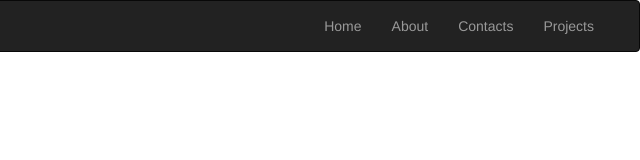
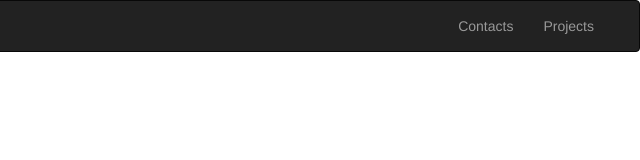
Before and after one commit to vvaleron/my-personal-site, a website: page app/index.html in a window 1280 px wide. Shown: the full height of the page, 640-1280 px from the left. Drawn offline with Linux system fonts and the light colour scheme.

Commit message:
hide about and home pages

```diff
--- a/app/components/app-container/container-controller.js
+++ b/app/components/app-container/container-controller.js
@@ -1,7 +1,7 @@
 appContainer.
 controller('container-controller', ['$scope', function($scope) {
   		console.log("app-container-controller", this);
-  		$scope.game = ["Home", "About", "Contacts", "Projects"];
+  		$scope.topNavBar = [/*"Home", "About",*/ "Contacts", "Projects"];
   }])
 
   // appContainer.
--- a/app/index.html
+++ b/app/index.html
@@ -34,7 +34,7 @@
 
             <div class="collapse navbar-collapse">
               <ul class="nav navbar-nav">
-                <li ng-repeat="item in game"><a ng-href="#/{{item.toLowerCase()}}">{{item}}</a></li>
+                <li ng-repeat="item in topNavBar"><a ng-href="#/{{item.toLowerCase()}}">{{item}}</a></li>
               </ul>
            </div>
          </div>
```
